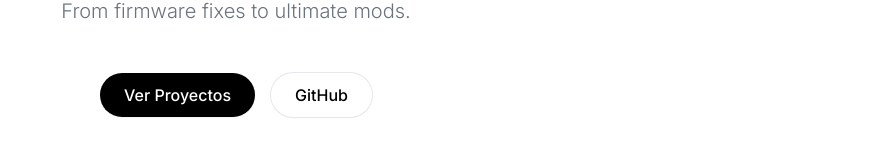
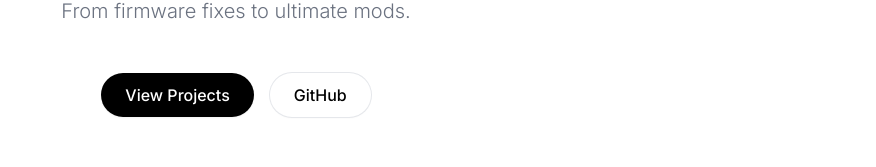
Before and after one commit to crisutf/heinzle, a React (Vite) app: page / in a window 1280 px wide. Shown: the part 539-706 px from the top of the page, without its empty margins (404-1280 px from the left). Built offline with nearby package versions, Linux system fonts and the light colour scheme.

Commit message:
Update Hero.jsx

```diff
--- a/src/components/Hero.jsx
+++ b/src/components/Hero.jsx
@@ -38,7 +38,7 @@ const Hero = () => {
                             href="#proyectos"
                             className="px-6 py-2.5 bg-[var(--color-btn)] text-[var(--color-btn-text)] rounded-full font-medium hover:opacity-90 transition-colors shadow-sm"
                         >
-                            Ver Proyectos
+                            View Projects
                         </a>
                         <a
                             href="https://github.com/ProjectHeinzle"
```
